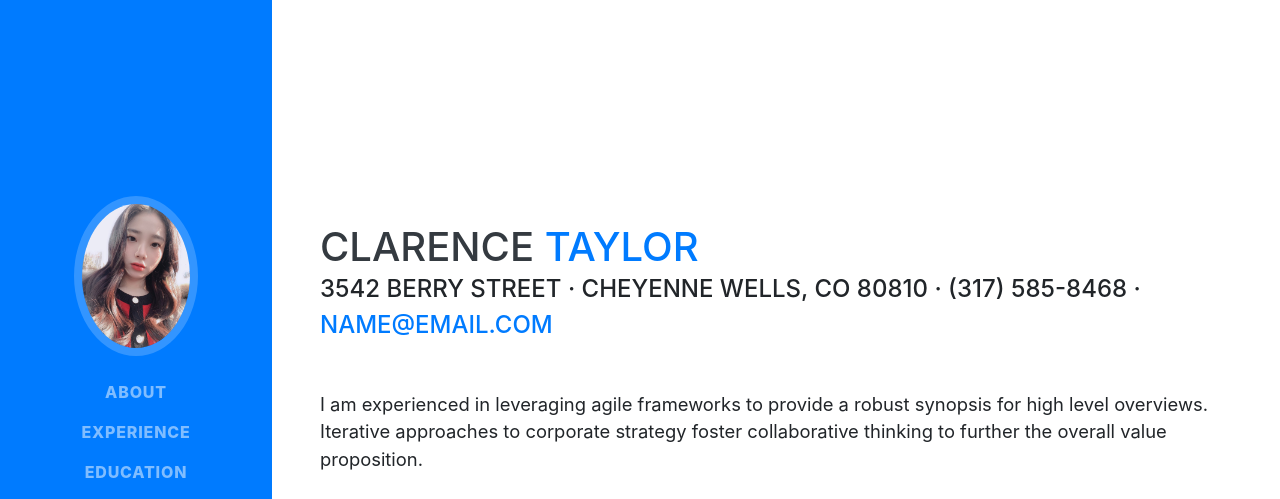
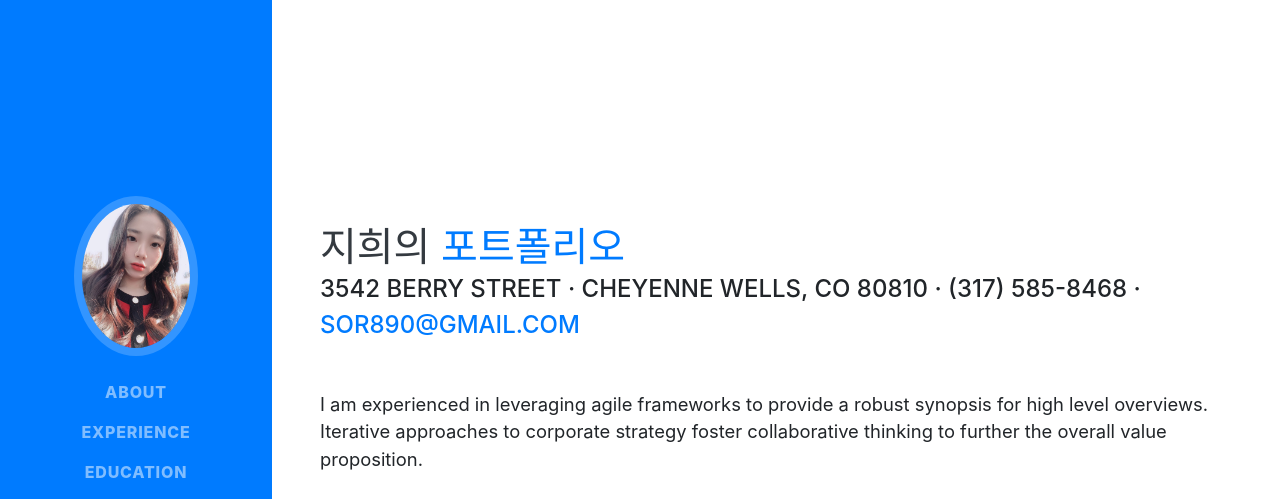
Before and after one commit to AhnJiHee/AhnJiHee.github.io, a website with bundled scripts: page index.html in a window 1280 px wide. Shown: the top 499 px of the page. Built offline with nearby package versions, Linux system fonts and the light colour scheme; a web font is replaced by a local one.

Commit message:
표지 수정

```diff
--- a/index.html
+++ b/index.html
@@ -9,7 +9,7 @@
   <meta name="description" content="">
   <meta name="author" content="">
 
-  <title>Resume - Start Bootstrap Theme</title>
+  <title>지희의 포트폴리오</title>
 
   <!-- Bootstrap core CSS -->
   <link href="vendor/bootstrap/css/bootstrap.min.css" rel="stylesheet">
@@ -64,18 +64,18 @@
 
     <section class="resume-section p-3 p-lg-5 d-flex align-items-center" id="about">
       <div class="w-100">
-        <h1 class="mb-0">Clarence
-          <span class="text-primary">Taylor</span>
+        <h1 class="mb-0">지희의
+          <span class="text-primary">포트폴리오</span>
         </h1>
         <div class="subheading mb-5">3542 Berry Street · Cheyenne Wells, CO 80810 · (317) 585-8468 ·
-          <a href="mailto:name@email.com">name@email.com</a>
+          <a href="mailto:name@email.com">sor890@gmail.com</a>
         </div>
         <p class="lead mb-5">I am experienced in leveraging agile frameworks to provide a robust synopsis for high level overviews. Iterative approaches to corporate strategy foster collaborative thinking to further the overall value proposition.</p>
         <div class="social-icons">
           <a href="#">
             <i class="fab fa-linkedin-in"></i>
           </a>
-          <a href="#">
+          <a href="https://github.com/AhnJiHee">
             <i class="fab fa-github"></i>
           </a>
           <a href="#">
```
